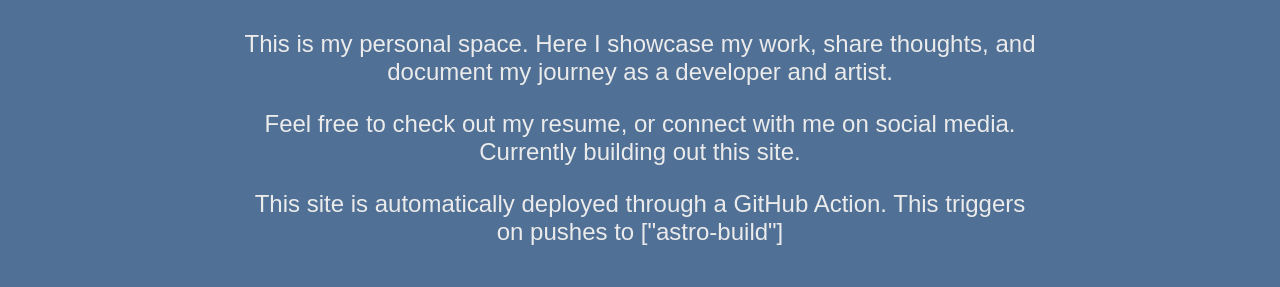
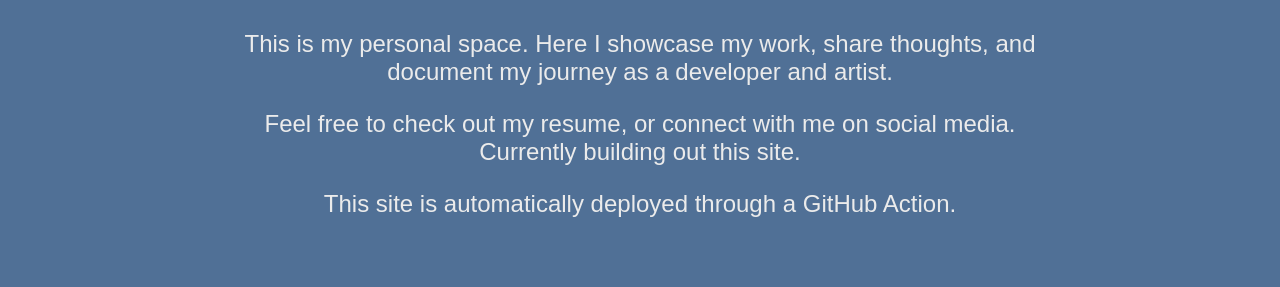
Before and after one commit to supersweet-dev/supersweet-dev.github.io, an Astro site: page / in a window 1280 px wide. Shown: the part 329-616 px from the top of the page. Built offline with nearby package versions, Linux system fonts and the light colour scheme; Astro itself is replaced by a stand-in of ours; a web font is replaced by a local one.

Commit message:
Testing with environment deleted

```diff
--- a/src/pages/index.astro
+++ b/src/pages/index.astro
@@ -81,10 +81,7 @@ const resumeLink =
 				Feel free to check out my resume, or connect with me on social
 				media. Currently building out this site.
 			</p>
-			<p>
-				This site is automatically deployed through a GitHub Action.
-				This triggers on pushes to ["astro-build"]
-			</p>
+			<p>This site is automatically deployed through a GitHub Action.</p>
 		</div>
 		<footer class="footer">
 			© 2025 Gema Alvarez — Built with <a
```
